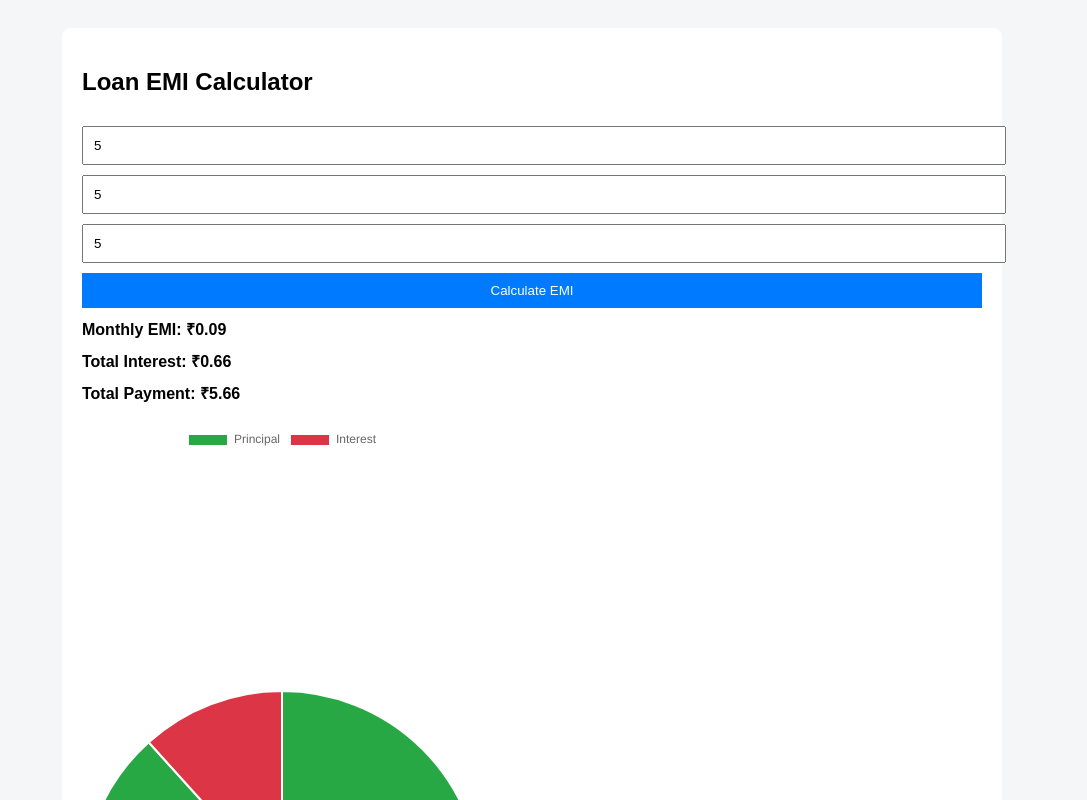
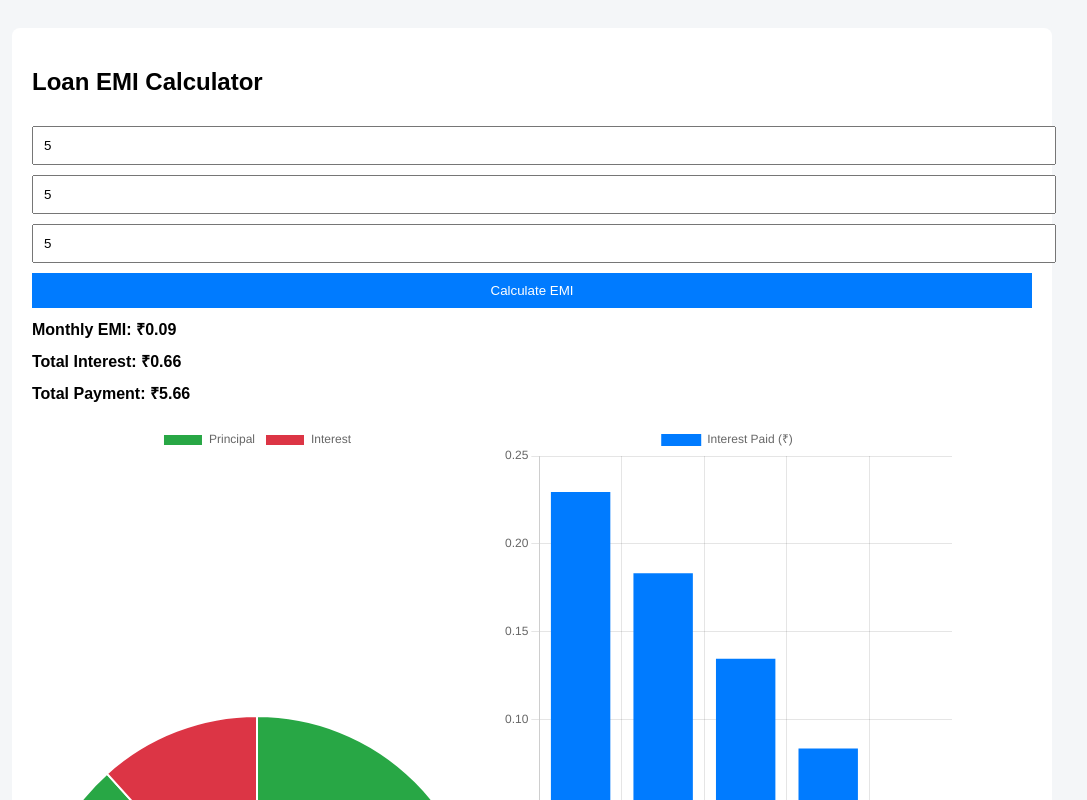
Before and after one commit to cyber14003/smartcalc.in, a plain HTML site: page index.html in a window 1280 px wide. Both pictures are taken after typing "5", "5", "5" into the empty fields and a click on the button "Calculate EMI". Shown: the top 800 px of the page, without its empty margins (108-1195 px from the left). Drawn offline with nearby package versions, Linux system fonts and the light colour scheme.

Commit message:
Update index.html

```diff
--- a/index.html
+++ b/index.html
@@ -4,7 +4,7 @@
 <meta charset="UTF-8">
 <title>Loan EMI Calculator India</title>
 <meta name="viewport" content="width=device-width, initial-scale=1.0">
-<meta name="description" content="Loan EMI Calculator with amortization schedule and interest breakup.">
+<meta name="description" content="Loan EMI Calculator with amortization schedule and interest charts.">
 
 <script src="https://cdn.jsdelivr.net/npm/chart.js"></script>
 
@@ -15,7 +15,7 @@ body {
   padding: 20px;
 }
 .container {
-  max-width: 900px;
+  max-width: 1000px;
   background: #fff;
   padding: 20px;
   margin: auto;
@@ -36,6 +36,15 @@ button {
   margin-top: 10px;
   font-weight: bold;
 }
+.chart-wrapper {
+  display: flex;
+  flex-wrap: wrap;
+  gap: 20px;
+  margin-top: 20px;
+}
+canvas {
+  max-width: 450px;
+}
 table {
   width: 100%;
   border-collapse: collapse;
@@ -50,10 +59,6 @@ th, td {
 th {
   background: #007bff;
   color: white;
-}
-canvas {
-  max-width: 400px;
-  margin-top: 20px;
 }
 </style>
 </head>
@@ -73,7 +78,10 @@ canvas {
 <div class="result" id="interest"></div>
 <div class="result" id="total"></div>
 
-<canvas id="emiChart"></canvas>
+<div class="chart-wrapper">
+  <canvas id="pieChart"></canvas>
+  <canvas id="barChart"></canvas>
+</div>
 
 <h3>Amortization Schedule</h3>
 <table>
@@ -91,12 +99,13 @@ canvas {
 </div>
 
 <script>
-let chart;
+let pieChart, barChart;
 
 function calculateEMI() {
   let P = parseFloat(amount.value);
   let R = parseFloat(rate.value) / 12 / 100;
-  let N = parseInt(tenure.value) * 12;
+  let years = parseInt(tenure.value);
+  let N = years * 12;
 
   if (!P || !R || !N) {
     alert("Enter all values");
@@ -109,12 +118,16 @@ function calculateEMI() {
   let balance = P;
   let totalInterest = 0;
   let table = "";
+  let yearlyInterest = new Array(years).fill(0);
 
   for (let i = 1; i <= N; i++) {
     let interest = balance * R;
     let principal = EMI - interest;
     balance -= principal;
     totalInterest += interest;
+
+    let yearIndex = Math.ceil(i / 12) - 1;
+    yearlyInterest[yearIndex] += interest;
 
     table += `<tr>
       <td>${i}</td>
@@ -125,23 +138,19 @@ function calculateEMI() {
     </tr>`;
   }
 
-  document.getElementById("schedule").innerHTML = table;
+  schedule.innerHTML = table;
 
-  document.getElementById("emi").innerHTML =
-    "Monthly EMI: ₹" + EMI.toFixed(2);
+  emi.innerHTML = "Monthly EMI: ₹" + EMI.toFixed(2);
+  interest.innerHTML = "Total Interest: ₹" + totalInterest.toFixed(2);
+  total.innerHTML = "Total Payment: ₹" + (P + totalInterest).toFixed(2);
 
-  document.getElementById("interest").innerHTML =
-    "Total Interest: ₹" + totalInterest.toFixed(2);
-
-  document.getElementById("total").innerHTML =
-    "Total Payment: ₹" + (P + totalInterest).toFixed(2);
-
-  drawChart(P, totalInterest);
+  drawPie(P, totalInterest);
+  drawBar(yearlyInterest);
 }
 
-function drawChart(principal, interest) {
-  if (chart) chart.destroy();
-  chart = new Chart(emiChart, {
+function drawPie(principal, interest) {
+  if (pieChart) pieChart.destroy();
+  pieChart = new Chart(pieChartCanvas(), {
     type: "pie",
     data: {
       labels: ["Principal", "Interest"],
@@ -152,6 +161,36 @@ function drawChart(principal, interest) {
     }
   });
 }
+
+function drawBar(data) {
+  if (barChart) barChart.destroy();
+
+  let labels = data.map((_, i) => "Year " + (i + 1));
+
+  barChart = new Chart(barChartCanvas(), {
+    type: "bar",
+    data: {
+      labels: labels,
+      datasets: [{
+        label: "Interest Paid (₹)",
+        data: data,
+        backgroundColor: "#007bff"
+      }]
+    },
+    options: {
+      scales: {
+        y: { beginAtZero: true }
+      }
+    }
+  });
+}
+
+function pieChartCanvas() {
+  return document.getElementById("pieChart").getContext("2d");
+}
+function barChartCanvas() {
+  return document.getElementById("barChart").getContext("2d");
+}
 </script>
 
 </body>
```
